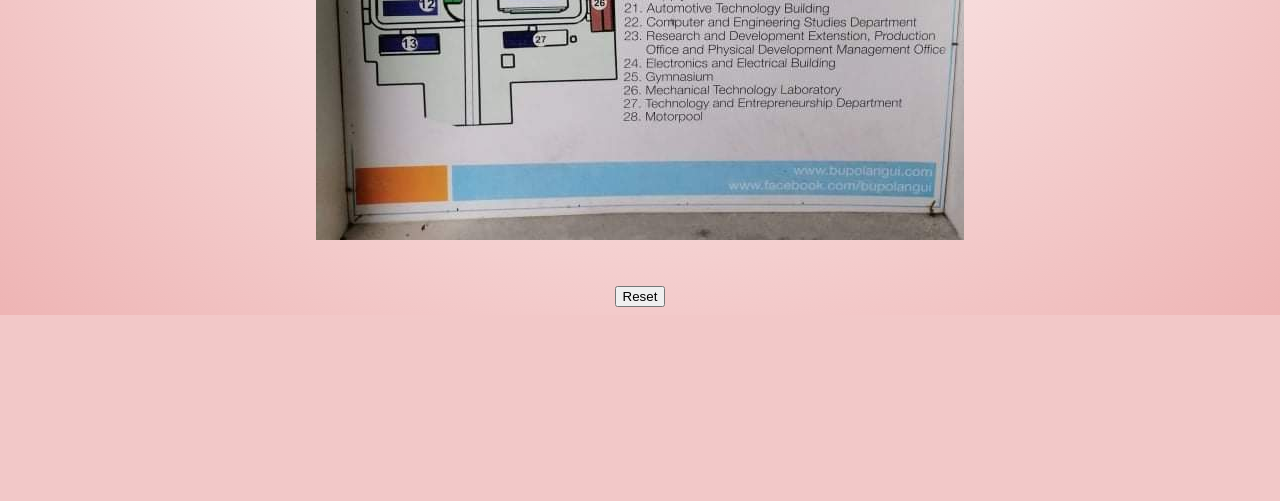
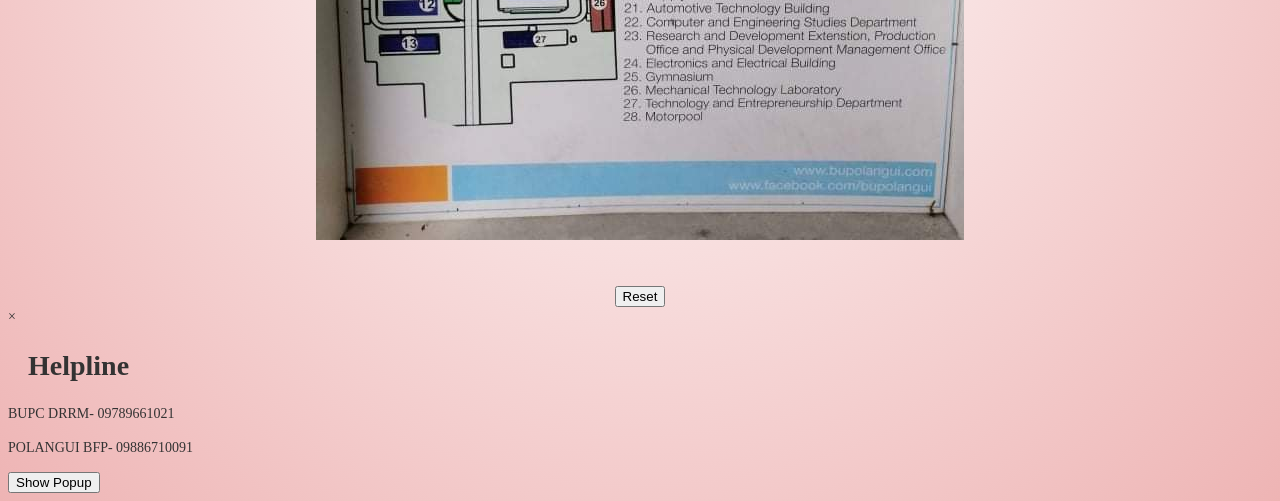
Before and after one commit to Kristine-Abbie/gender_profiling, a PHP site: page / in a window 1280 px wide. Shown: the part 807-1308 px from the top of the page. Before the commit the page ends 1122 px from the top, so only its background shows below. Run offline with PHP 8.4, Linux system fonts and the light colour scheme; some libraries are stand-ins or nearby versions.

Commit message:
Update index.php

```diff
--- a/index.php
+++ b/index.php
@@ -37,6 +37,8 @@
 
 		</section>
 
+
+
 	<div class="container" style="text-align: center; margin-top: 5em;">
 	<!-- Image to be enlarged and onclick() function call-->
 	<img
@@ -71,6 +73,22 @@
 </html>
 
 
+
+<div class="popup" id="popup-1">
+  <div class="overlay"></div>
+  <div class="content">
+    <div class="close-btn" onclick="togglePopup()">×</div>
+    <h1>Helpline</h1>
+    <p>BUPC DRRM- 09789661021</p>
+    <p>POLANGUI BFP- 09886710091</p>
+  </div>
+</div>
+
+<button onclick="togglePopup()">Show Popup</button>
+
+
+
+
 <script src="all.min.js">
 </script>
 <!-- JS -->
```
